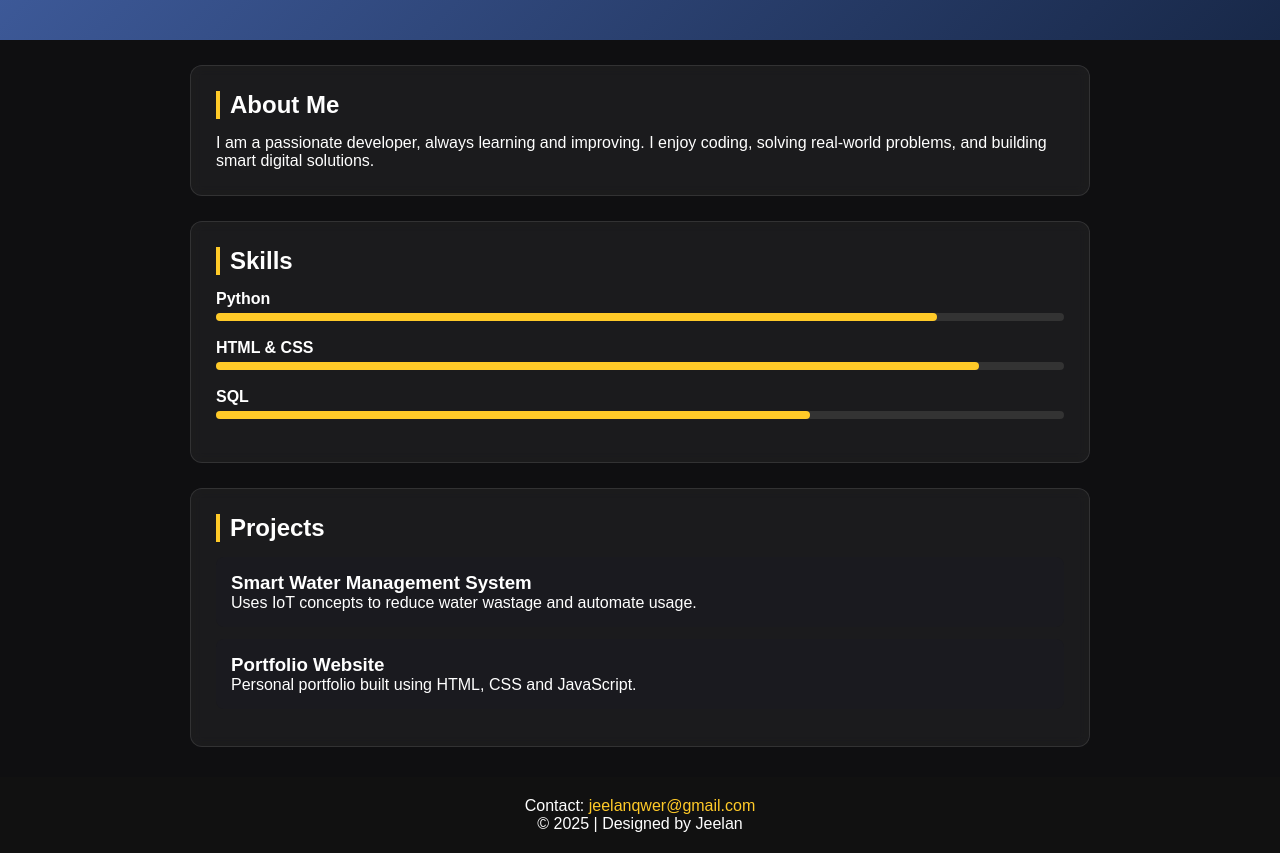
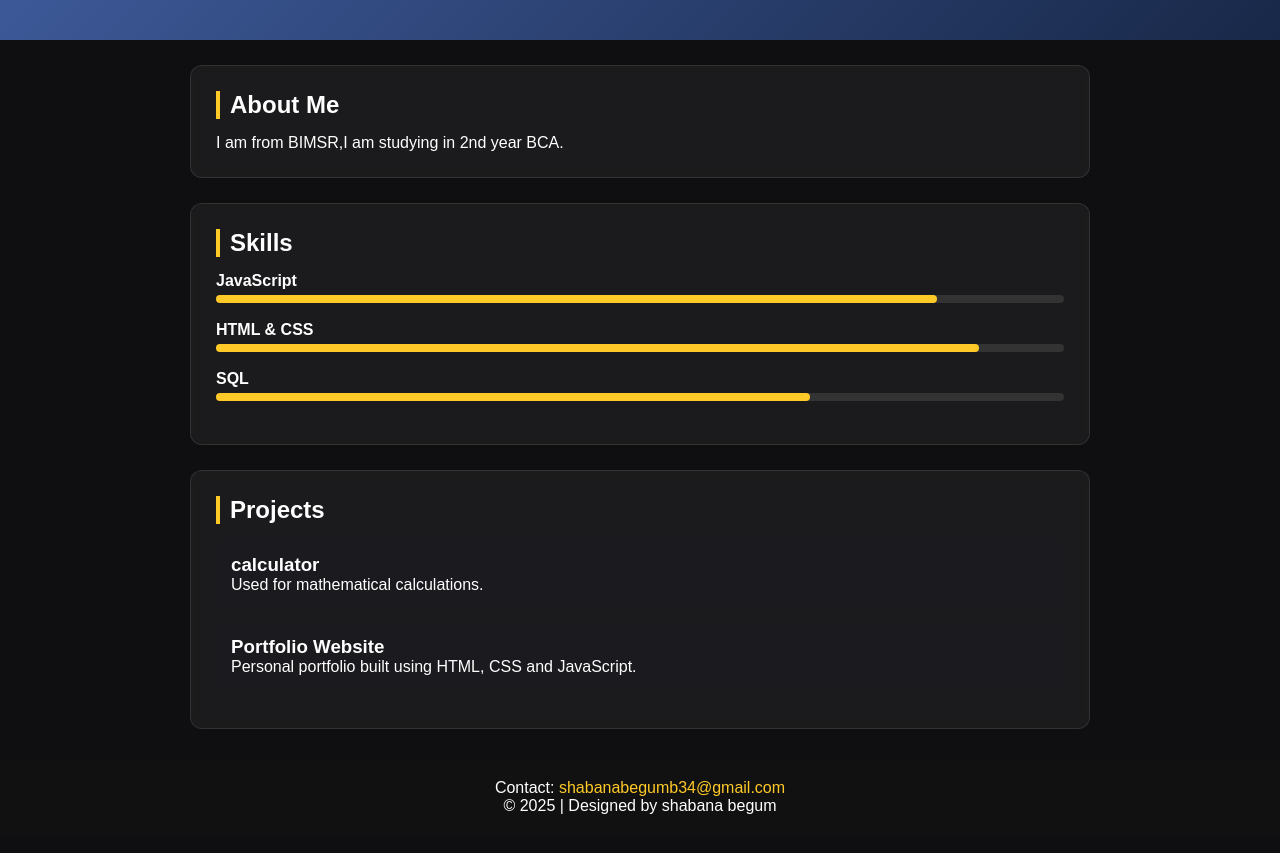
Before and after one commit to shabana-begum/portfolio, a plain HTML site: page index.html in a window 1280 px wide. Shown: the part 520-1373 px from the top of the page. Drawn offline with Linux system fonts and the light colour scheme.

Commit message:
image added

```diff
--- a/index.html
+++ b/index.html
@@ -3,7 +3,7 @@
 <head>
   <meta charset="UTF-8" />
   <meta name="viewport" content="width=device-width, initial-scale=1.0" />
-  <title>soniya | Portfolio</title>
+  <title>shabana | Portfolio</title>
   <link rel="stylesheet" href="styles.css" />
 
   <!-- Google Icons -->
@@ -16,7 +16,7 @@
     <div class="hero-box">
       <img src="./img.jpeg" class="profile-img" alt="profile">
 
-      <h1>Hello, I'm <span class="highlight">soniya</span></h1>
+      <h1>Hello, I'm <span class="highlight">shabana begum</span></h1>
       <h3 class="typing"></h3>
 
       <div class="social">
@@ -33,8 +33,7 @@
   <section class="box" id="about">
     <h2>About Me</h2>
     <p>
-      I am a passionate developer, always learning and improving. I enjoy coding,
-      solving real-world problems, and building smart digital solutions.
+      I am from BIMSR,I am studying in 2nd year BCA.
     </p>
   </section>
 
@@ -43,7 +42,7 @@
     <h2>Skills</h2>
 
     <div class="skill">
-      <span>Python</span>
+      <span>JavaScript</span>
       <div class="bar"><div style="width: 85%;"></div></div>
     </div>
 
@@ -63,8 +62,8 @@
     <h2>Projects</h2>
 
     <div class="project-card">
-      <h3>Smart Water Management System</h3>
-      <p>Uses IoT concepts to reduce water wastage and automate usage.</p>
+      <h3>calculator</h3>
+      <p>Used for mathematical calculations.</p>
     </div>
  <div class="project-card">
       <h3>Portfolio Website</h3>
@@ -74,8 +73,8 @@
 
   <!-- FOOTER -->
   <footer>
-    <p>Contact: <a href="mailto:jeelanqwer@gmail.com">jeelanqwer@gmail.com</a></p>
-    <p>© 2025 | Designed by Jeelan</p>
+    <p>Contact: <a href="mailto:shabanabegumb34@gmail.com">shabanabegumb34@gmail.com</a></p>
+    <p>© 2025 | Designed by shabana begum</p>
   </footer>
 
   <!-- SCRIPT -->
```
Also changed, not shown: IMAGE.jpeg (added).
